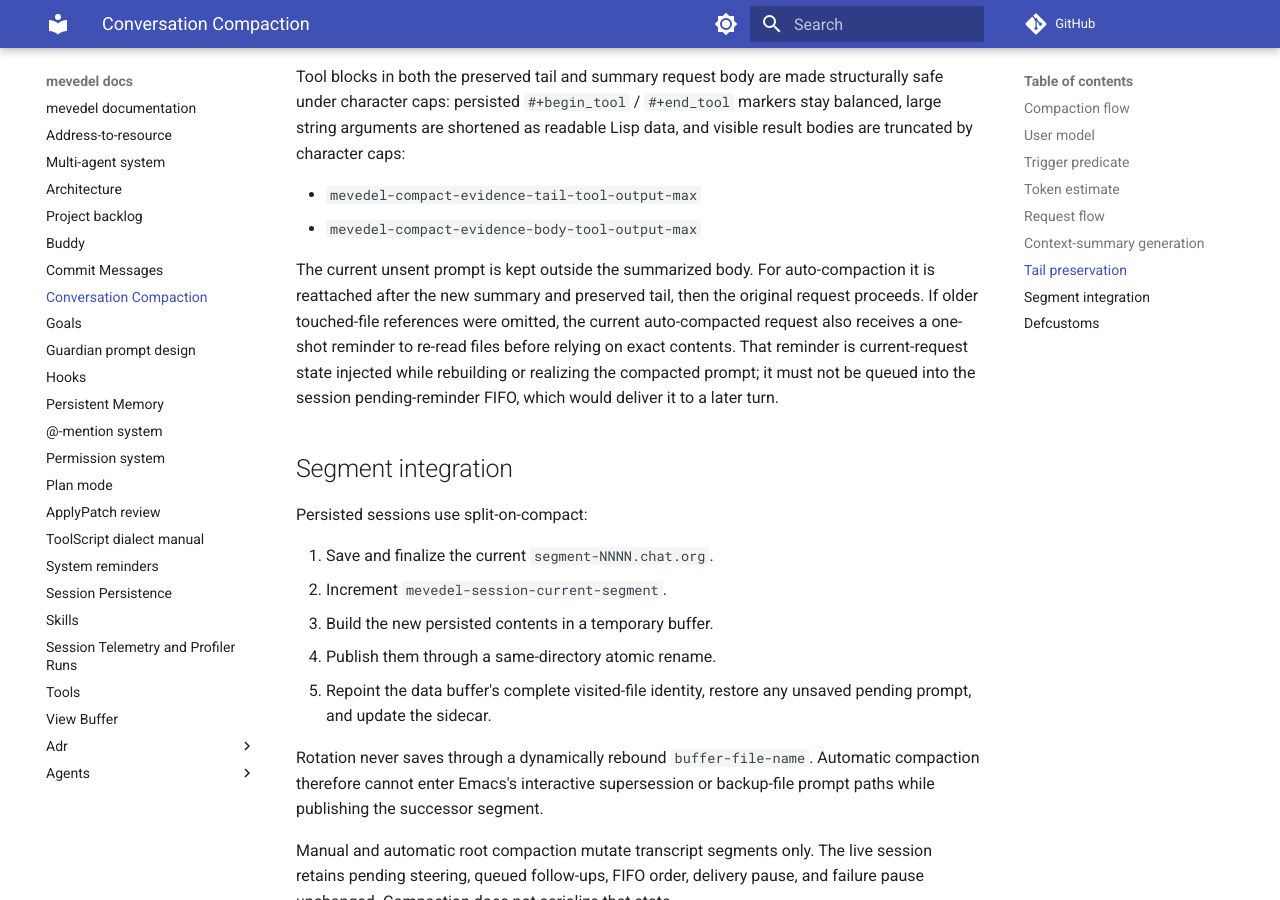
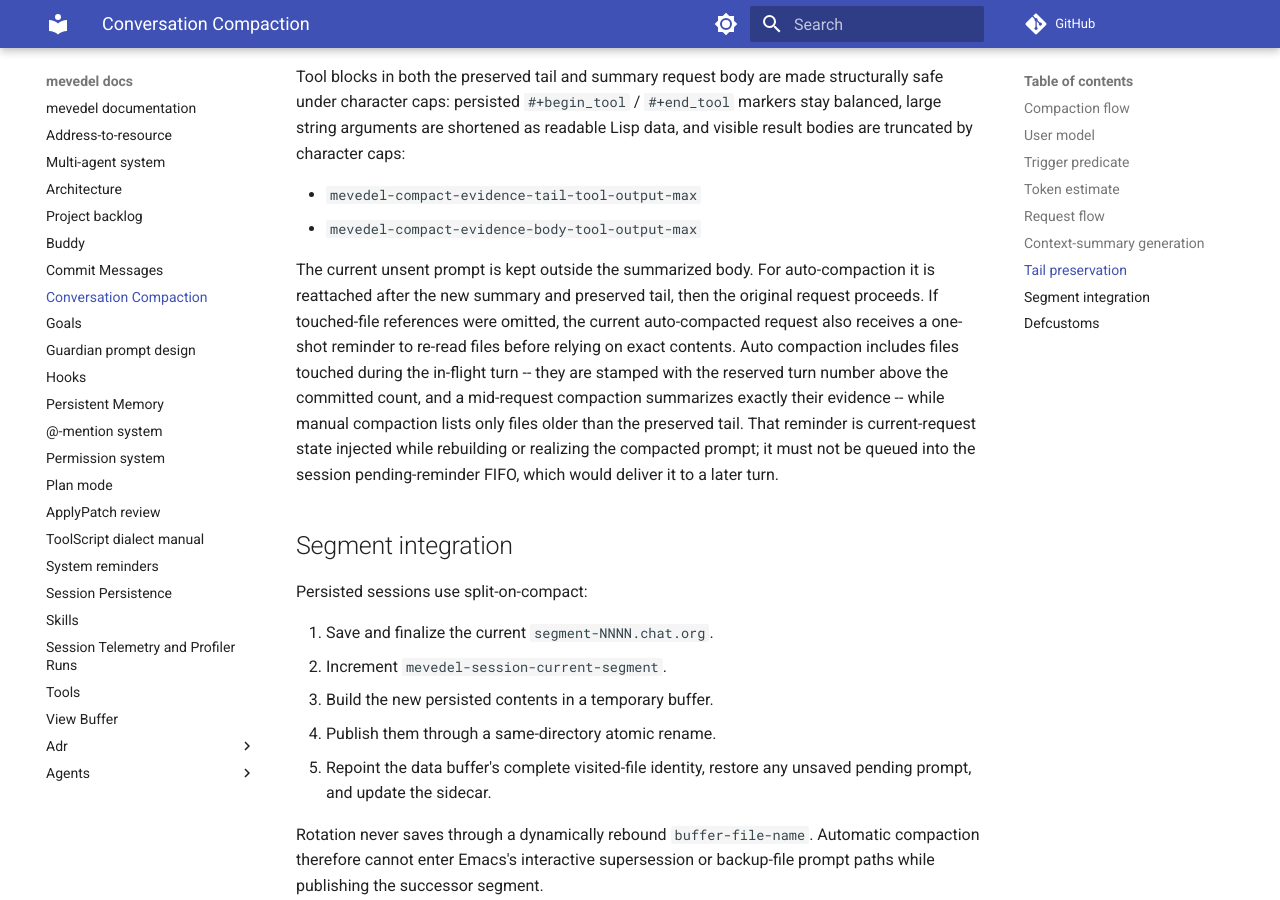
Before and after one commit to FrauH0lle/mevedel, an MkDocs documentation site: the page built from docs/compaction.md, in a window 1280 px wide and 900 px high, scrolled down 9351 px. Built offline with MkDocs 1.6.1 and Material for MkDocs 9.7.7, drawn with Linux system fonts in a browser that asks for light colours; comment, search, counter and statistics services are not loaded.

Commit message:
fix(compact): List in-flight files in the auto-compaction reminder
The post-compaction re-read reminder excluded files touched during the
current turn: mid-request file access is stamped with the reserved
turn number above the committed count, so the cutoff arithmetic
filtered out exactly the actively edited files whose evidence a
mid-request compaction summarizes away.  Both stale-context ApplyPatch
failures in the measured session hit such files right after
compactions.

* mevedel-compact-target.el
(mevedel-compact-target--omitted-file-references)
(mevedel-compact-target-file-reference-reminder-body): Take the auto
flag; auto compaction also lists files whose last touched turn lies
above the committed count.  Manual compaction is unchanged.

(mevedel-compact-target--main-apply): Pass it.

(mevedel-compact-target--queue-file-reference-reminder): Delete; it
had no production caller.

* docs/compaction.md, docs/reminders.md: Describe the auto/manual
split.

* test/test-mevedel-compact-target.el: Repoint the reminder cases at
the body function and cover the reserved-turn case, listed under auto
and absent under manual.
* test/test-mevedel-compact-run.el: Update the stubbed body signature.

```diff
--- a/docs/compaction.md
+++ b/docs/compaction.md
@@ -400,12 +400,16 @@
 
 The current unsent prompt is kept outside the summarized body. For
 auto-compaction it is reattached after the new summary and preserved
-tail, then the original request proceeds. If older touched-file
-references were omitted, the current auto-compacted request also receives
-a one-shot reminder to re-read files before relying on exact contents.
-That reminder is current-request state injected while rebuilding or
-realizing the compacted prompt; it must not be queued into the session
-pending-reminder FIFO, which would deliver it to a later turn.
+tail, then the original request proceeds. If touched-file references
+were omitted, the current auto-compacted request also receives a
+one-shot reminder to re-read files before relying on exact contents.
+Auto compaction includes files touched during the in-flight turn --
+they are stamped with the reserved turn number above the committed
+count, and a mid-request compaction summarizes exactly their evidence
+-- while manual compaction lists only files older than the preserved
+tail. That reminder is current-request state injected while rebuilding
+or realizing the compacted prompt; it must not be queued into the
+session pending-reminder FIFO, which would deliver it to a later turn.
 
 ## Segment integration
 
```
Also changed, not shown: docs/reminders.md (+4 -1 lines), 2 other files.
